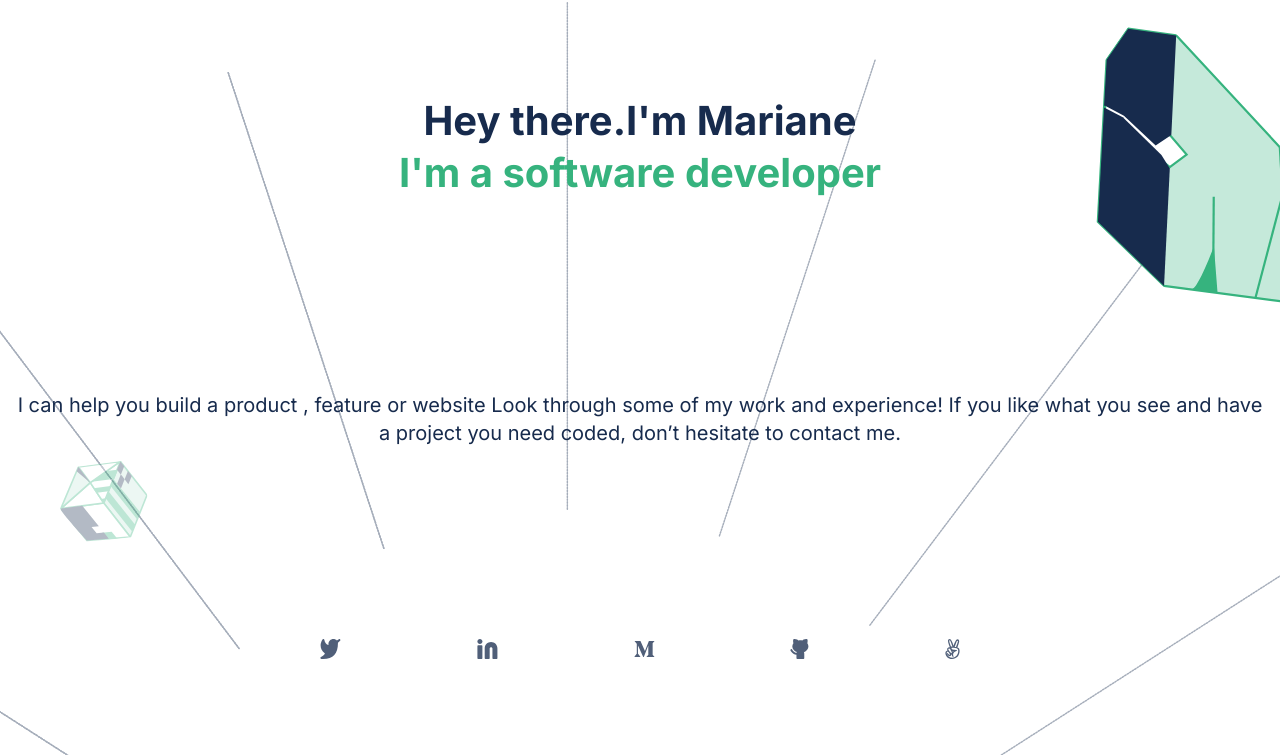
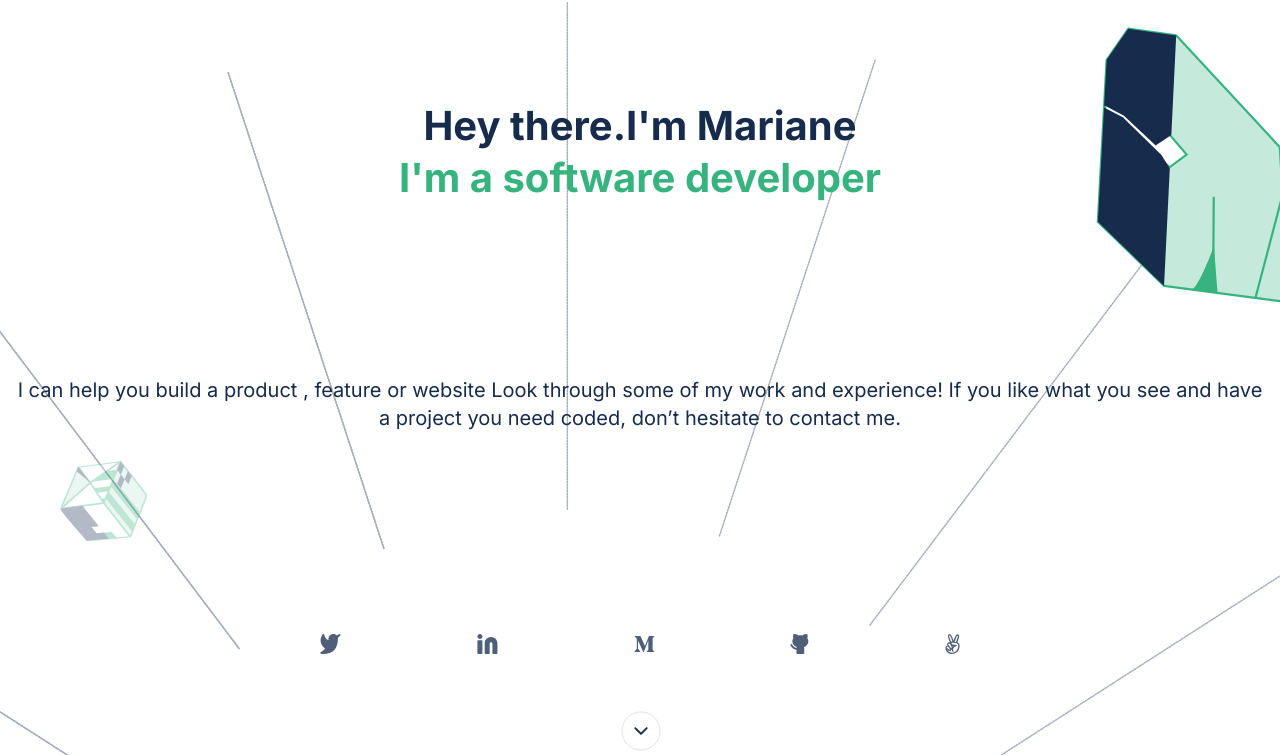
Before and after one commit to MosDevx/Wamae-Portfolio, a website: page HomePage.html in a window 1280 px wide. Shown: the part 45-800 px from the top of the page. Drawn offline with Linux system fonts and the light colour scheme.

Commit message:
Add scroll navigation button

```diff
--- a/HomePage.html
+++ b/HomePage.html
@@ -42,6 +42,11 @@
 								<img src="Assets/Icons/angellist.svg" alt="Angel List"/>
 							</a>
 					</nav>
+
+					<div class="scroll-button">
+						<img src="Assets/Icons/scroll-button.svg" alt=""/>
+
+					</div>
 			</section>
 
 		</div>
--- a/Style/style.scss
+++ b/Style/style.scss
@@ -129,6 +129,7 @@ h6 {
       font-size:40px;
       line-height:52px;
       color: #172B4D;
+
       span {
         color:#36b37e;
       }
@@ -140,6 +141,7 @@ h6 {
       font-size:20px;
       line-height:28px;
       color: #172B4D;
+      margin-top: -30px;
       margin-left:10px;
       margin-right:10px;
     }
@@ -150,5 +152,14 @@ h6 {
         justify-content:space-between;
         align-items:center;
     }
+
+    .scroll-button{
+      position:absolute;
+      width:40px;
+      height:40px;
+      left:calc(50% - 40px/2 + 0.5px);
+      bottom:4px;
+      background:#ffffff;
+    }
   }
 }
```
Also changed, not shown: Assets/Icons/scroll-button.svg (added), Style/style.css, 1 other file.
